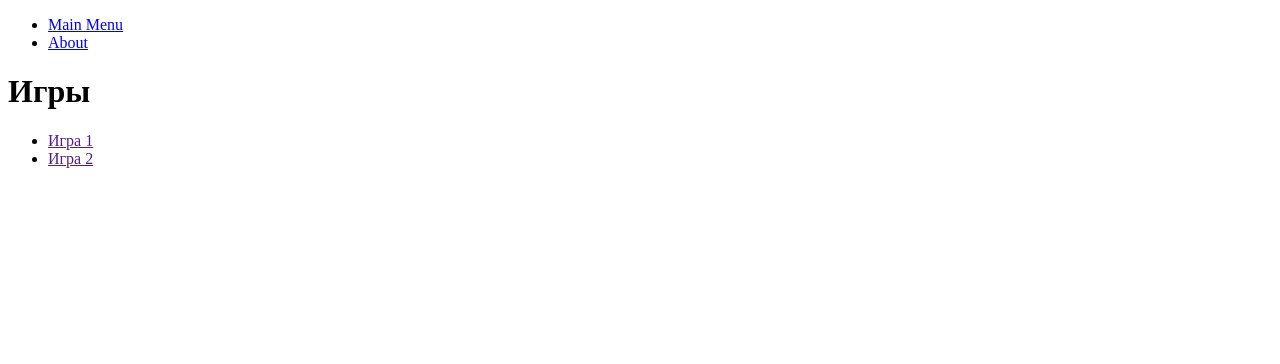
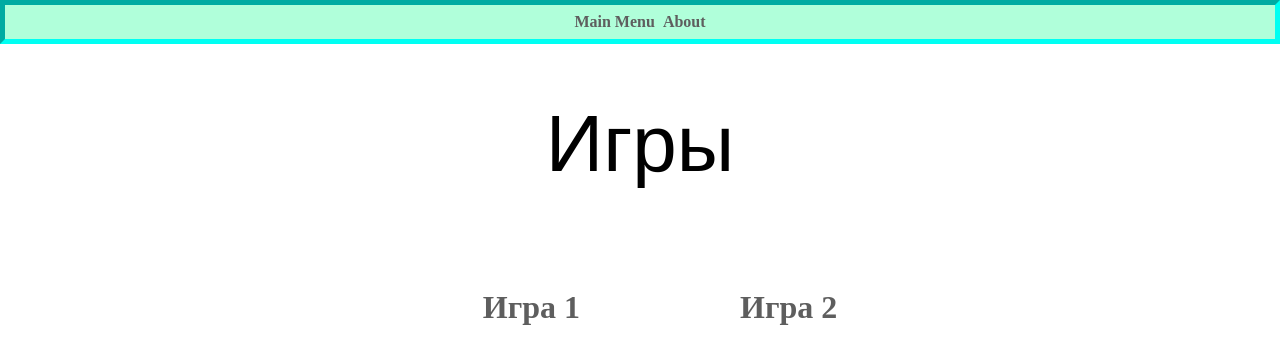
Before and after one commit to Upgrade220/WebProjectGames, a plain HTML site: page index.html in a window 1280 px wide. Drawn offline with Linux system fonts and the light colour scheme.

Commit message:
main style

```diff
--- a/index.html
+++ b/index.html
@@ -17,9 +17,9 @@
     </header>
     <main>
         <h1>Игры</h1>
-        <ul>
-            <li><a class="link__game" href="">Игра 1</a></li>
-            <li><a class="link__game" href="">Игра 2</a></li>
+        <ul class="list">
+            <li><a class="link link__game" href="">Игра 1</a></li>
+            <li><a class="link link__game" href="">Игра 2</a></li>
         </ul>
     </main>
     <footer class="footer"></footer>
--- a/style.css
+++ b/style.css
@@ -0,0 +1,82 @@
+body {
+    margin: 0;
+    padding: 0;
+    height: 100vh;
+    width: 100vw;
+}
+
+:root {
+    --bg-main: #fff;
+    --text-default: rgba(0, 0, 0, 0.5);
+    --text-accent: #5e5e5e;
+}
+
+.header {
+    display: flex;
+    flex-flow: row nowrap;
+    justify-content: center;
+    align-items: center;
+    padding: 0.5rem 1rem;
+    background-color: rgba(0, 255, 136, 0.308);
+    border: 5px inset #00fff2;
+}
+
+.navigation ul {
+    display: flex;
+    flex-flow: row nowrap;
+    justify-content: flex-start;
+    align-items: center;
+    list-style: none;
+    margin: 0;
+    padding: 0;
+}
+
+.navigation li {
+    margin: 0;
+    padding: 0;
+    display: block;
+    position: relative;
+}
+
+.navigation li + li {
+    margin-left: 0.5rem;
+}
+
+.link {
+    text-decoration: none;
+    color: var(--text-accent);
+    font-weight: bold;
+}
+
+main {
+    display: flex;
+    flex-flow: column nowrap;
+    align-items: center;
+}
+
+h1 {
+    font: 5em sans-serif;
+}
+
+.list {
+    display: grid;
+    grid-template-columns: 1fr 1fr;
+    grid-auto-rows: 2em;
+    grid-gap: 5em;
+    list-style: none;
+    font-size: 2em;
+}
+
+.list li {
+    display: flex;
+    justify-content: center;
+    align-items: center;
+}
+
+.footer {
+    display: flex;
+    flex-flow: column nowrap;
+    justify-content: center;
+    align-items: center;
+    font-family: cursive;
+}
```
